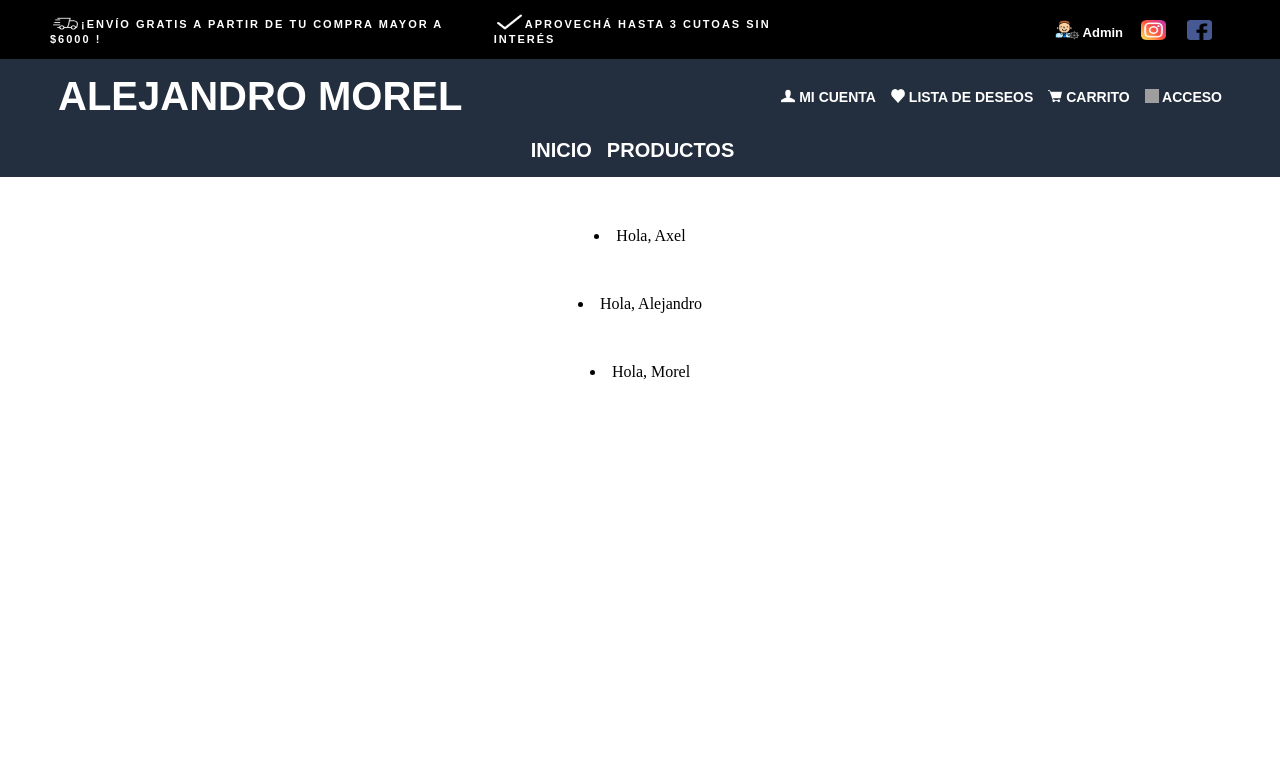
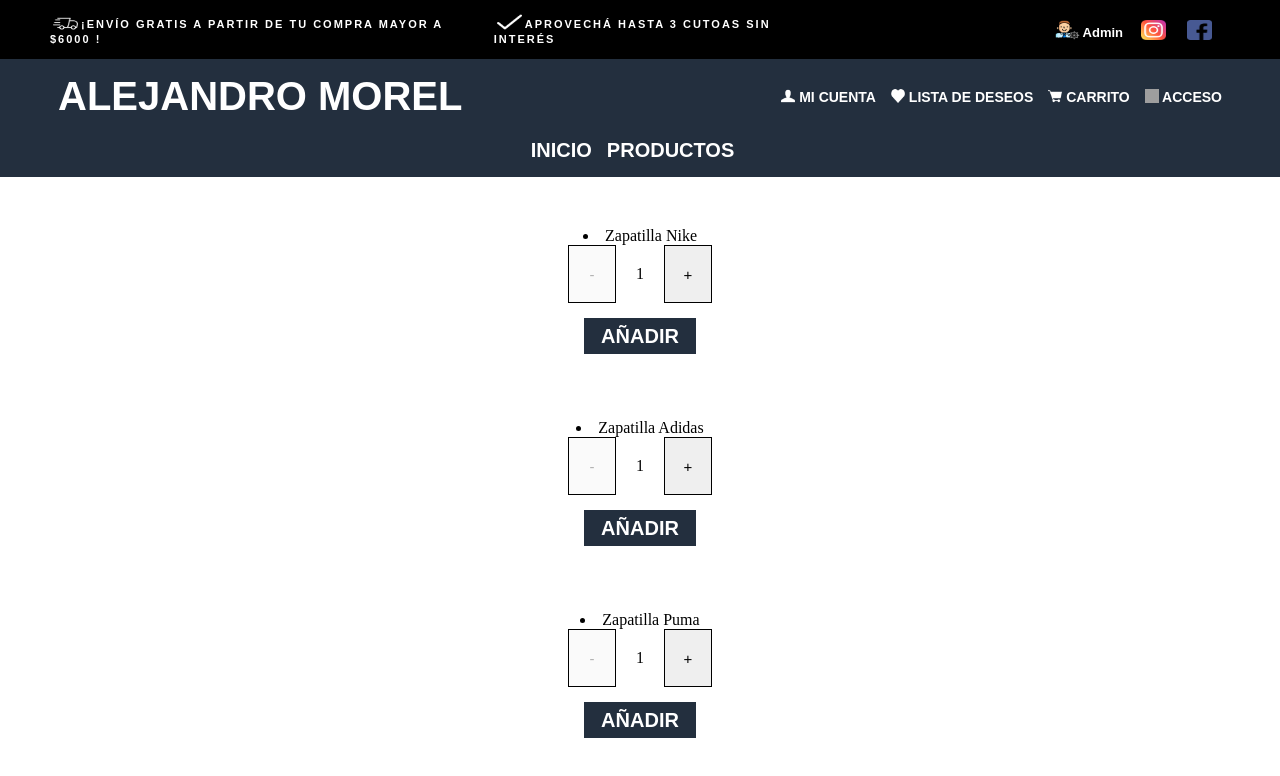
Before and after one commit to AlejandroM12/Ecommerce-React, a React (Create React App) app: page / in a window 1280 px wide. Shown: the top 776 px of the page. Built offline with nearby package versions, Linux system fonts and the light colour scheme; grey boxes are pictures that could not be loaded.

Commit message:
Prueba contador itemCount

```diff
--- a/src/App.js
+++ b/src/App.js
@@ -7,9 +7,9 @@
   return <div>
     <Topbar/>
     <Header/>
-    <ItemListContainer name="Axel"/>
-    <ItemListContainer name="Alejandro"/>
-    <ItemListContainer name="Morel"/>
+    <ItemListContainer name="Nike"/>
+    <ItemListContainer name="Adidas"/>
+    <ItemListContainer name="Puma"/>
   </div>
 };
 
--- /dev/null
+++ b/src/itemCount/itemCount.jsx
@@ -0,0 +1,43 @@
+
+import { useState } from "react";
+import "./itemCountStyle.css";
+
+const ItemCount = (props) => {
+    let stock = 15;
+    let countInitial = 1;
+    const [count, setCount] = useState(countInitial);
+
+    return (
+        <>
+            <div className="count-container">
+                <div className="countMM">
+                <button
+                className="countMinus"
+                onClick={()=> { setCount(prevCounter => prevCounter -= 1)}}
+                disabled={count === countInitial ? true : null}
+                >
+                    -
+                </button>
+                <span className="countNumber">{count}</span>
+                <button
+                className="countMore"
+                onClick={()=> { setCount(prevCounter => prevCounter += 1)}}
+                disabled={count === stock ? true : null}
+                >
+                    +
+                </button>
+                </div>
+
+                <button
+                className="btn-primary"
+                onClick={()=> alert(`Agregaste ${count} productos`)}
+                disabled={stock === 0 ? true : null}
+                >
+                    Añadir
+                </button>
+            </div>
+        </>
+    )
+}
+
+export default ItemCount;
--- /dev/null
+++ b/src/itemCount/itemCountStyle.css
@@ -0,0 +1,36 @@
+.count-container{
+    display: flex;
+    flex-direction: column;
+    justify-content: center;
+    align-items: center;
+
+
+}
+
+.countMM {
+    display: grid;
+    grid-template: 1fr / 1fr 1fr 1fr;
+
+}
+.countMinus, .countMore{
+    font-size: 15px;
+    border: 1px solid #000;
+    width: 100%;
+    height: 100%;
+}
+.countNumber{
+    margin: 20px 20px;
+}
+.btn-primary{
+    border: none;
+    width: 112px;
+    height: 36px;
+    cursor: pointer;
+    background-color: #232F3E;
+    margin: 15px 15px;
+    color: #fff;
+    text-transform: uppercase;
+    font-size: 20px;
+    font-weight: bold;
+    font-family: "adihausDin", Arial, Helvetica, sans-serif;
+}
--- a/src/itemList/itemListContainer.jsx
+++ b/src/itemList/itemListContainer.jsx
@@ -1,10 +1,12 @@
+import ItemCount from '../itemCount/itemCount';
 import './itemList.css';
 
 
 const ItemListContainer = (greeting) => {
     return (
         <div className='itemsL'>
-            <li>Hola, {greeting.name}</li>
+            <li>Zapatilla {greeting.name}</li>
+            <ItemCount/>
         </div>
     )
 }
```
